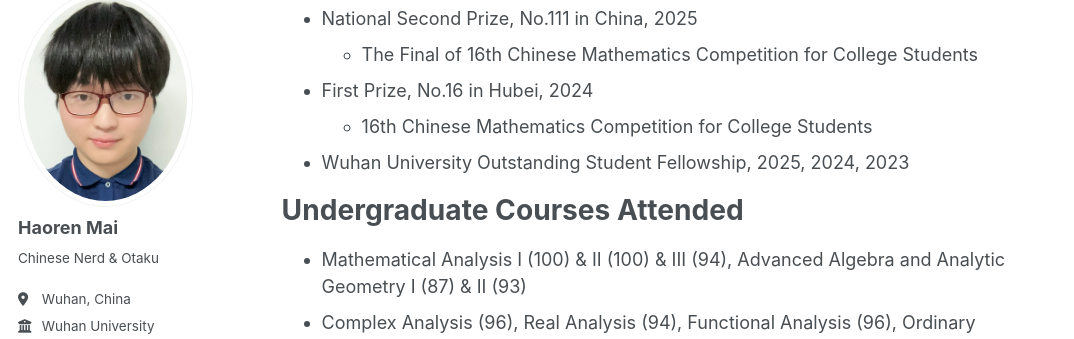
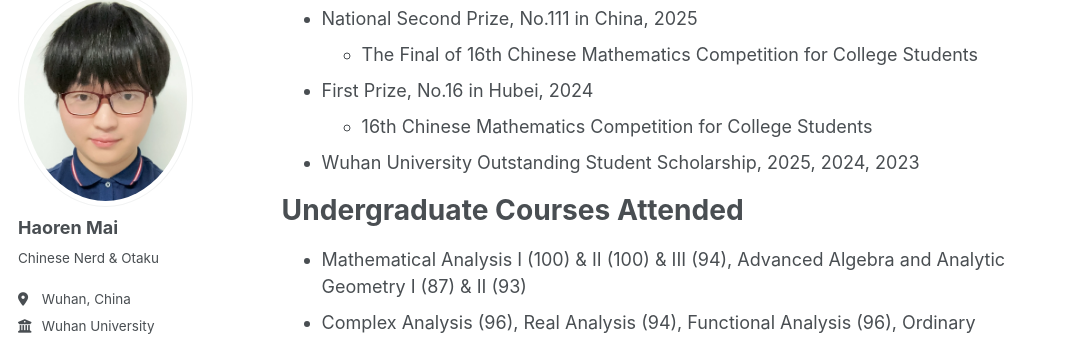
Before and after one commit to haorenmai/haorenmai, a Jekyll site: the page built from _pages/about.md, in a window 1280 px wide and 900 px high, scrolled down 1023 px. Shown: the part 108-447 px from the top of the window, without its empty margins (0-1074 px from the left). Built offline with Jekyll 4.4.1, drawn with Linux system fonts in a browser that asks for light colours; a script bundle is joined from its source files by our own code; library files that are not in the unit come from our copies.

Commit message:
Update about.md

```diff
--- a/_pages/about.md
+++ b/_pages/about.md
@@ -44,7 +44,7 @@ Awards
   * The Final of 16th Chinese Mathematics Competition for College Students
 * First Prize, No.16 in Hubei, 2024
   * 16th Chinese Mathematics Competition for College Students
-* Wuhan University Outstanding Student Fellowship, 2025, 2024, 2023
+* Wuhan University Outstanding Student Scholarship, 2025, 2024, 2023
 
 Undergraduate Courses Attended
 ======
```
